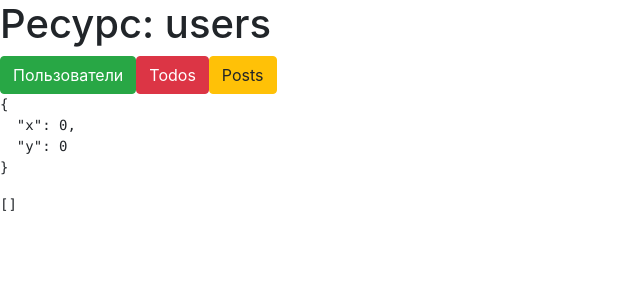
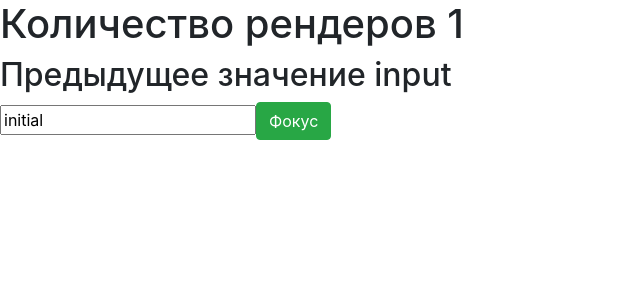
Before and after one commit to Aleksandr-Glebik/vm-react-hooks, a React (Create React App) app: page / in a window 1280 px wide. Shown: the top 300 px of the page, without its empty margins (0-640 px from the left). Built offline with nearby package versions, Linux system fonts and the light colour scheme; no server answers.

Commit message:
feat: add info about useRef

```diff
--- a/src/App.js
+++ b/src/App.js
@@ -1,64 +1,38 @@
-import React, {useState, useEffect} from 'react'
+import React, {useState, useEffect, useRef} from 'react'
+
+// let renderCount = 1
 
 function App() {
-  const [type, setType] = useState('users')
+  // const [renderCount, setRenderCount] = useState(1)
+  const [value, setValue] = useState('initial')
 
-  const [data, setData] = useState([])
+  const renderCount = useRef(1)
+  const inputRef = useRef(null)
+  const pervValue = useRef('')
 
-  const [pos, setPos] = useState({
-    x: 0,
-    y: 0
+  useEffect(() => {
+    // setRenderCount(prev => prev + 1)
+    renderCount.current++
+    // console.log(inputRef.current);
+    console.log(inputRef.current.value);
   })
 
-  // console.log('render component');
-
-  // useEffect(() => {
-  //   console.log('render');
-  // })
-
-  useEffect(() => {
-    // console.log(`type change ${type}`);
-    fetch(`https://jsonplaceholder.typicode.com/${type}`)
-      .then(response => response.json())
-      // .then(json => console.log(json))
-      .then(json => setData(json))
-
-      return () => {
-        console.log('clean type');
-      }
-  }, [type])
-
-  const mouseMoveHandler = event => {
-    setPos({
-      x: event.clientX,
-      y: event.clientY
-    })
+  const focus = () => {
+    return inputRef.current.focus()
   }
 
   useEffect(() => {
-    console.log('componentDidMount');
+    pervValue.current = value
+  }, [value])
 
-    window.addEventListener('mousemove', mouseMoveHandler)
 
-    return () => {
-      window.removeEventListener('mousemove', mouseMoveHandler)
-    }
-  }, [])
 
   return (
     <div>
-      <h1>Ресурс: {type}</h1>
-      <button onClick={() => setType('users')} className='btn btn-success'>Пользователи</button>
-      <button onClick={() => setType('todos')} className='btn btn-danger'>Todos</button>
-      <button onClick={() => setType('posts')} className='btn btn-warning'>Posts</button>
-
-      <pre>
-        {JSON.stringify(pos, null, 2)}
-      </pre>
-
-      <pre>
-        {JSON.stringify(data, null, 2)}
-      </pre>
+      <h1>Количество рендеров {renderCount.current}</h1>
+      <h2>Предыдущее значение input {pervValue.current}</h2>
+      <input ref={inputRef} type={'text'} onChange={e => setValue(e.target.value)} value={value}/>
+      <button className='btn btn-success' onClick={focus}>Фокус</button>
     </div>
   )
 }
```
Also changed, not shown: src/examples/useEffect.js (added, +66 -0 lines).
